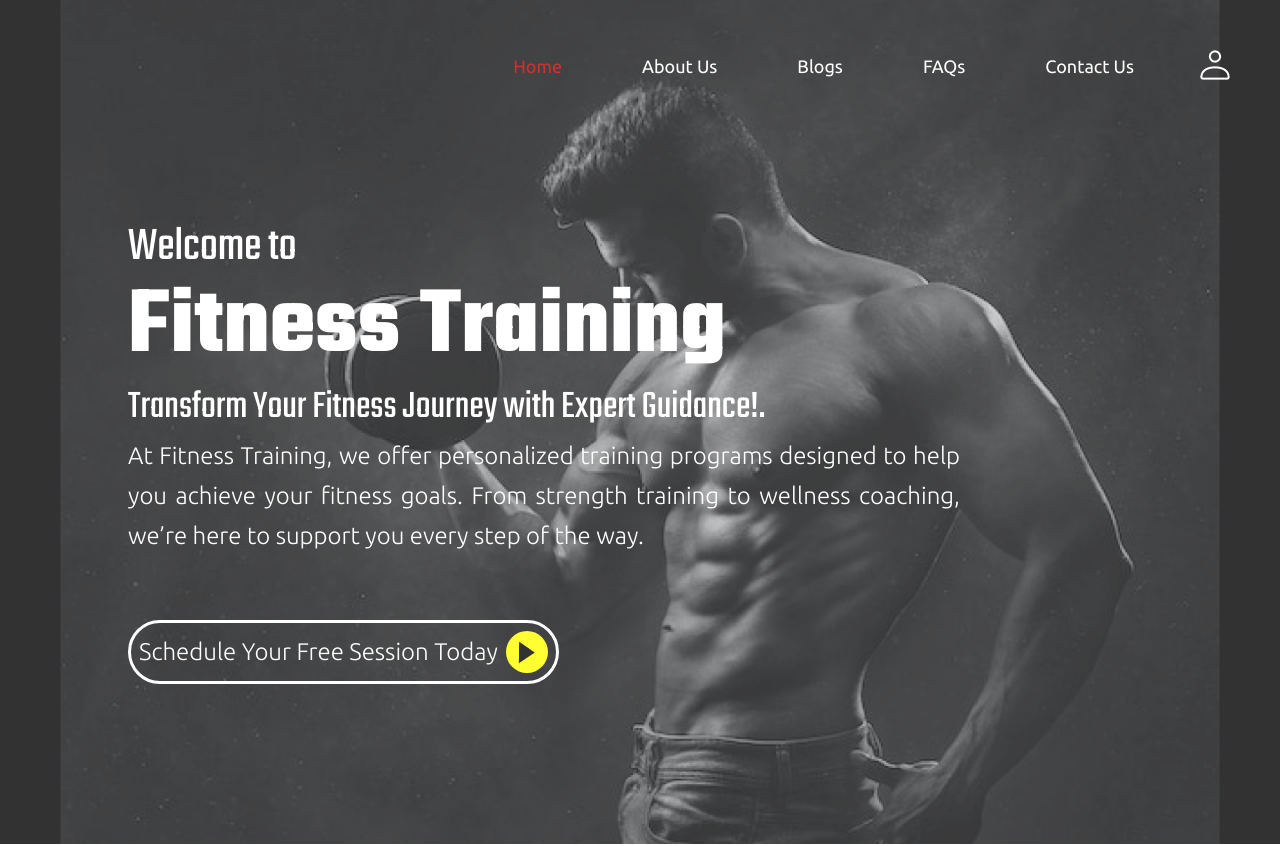
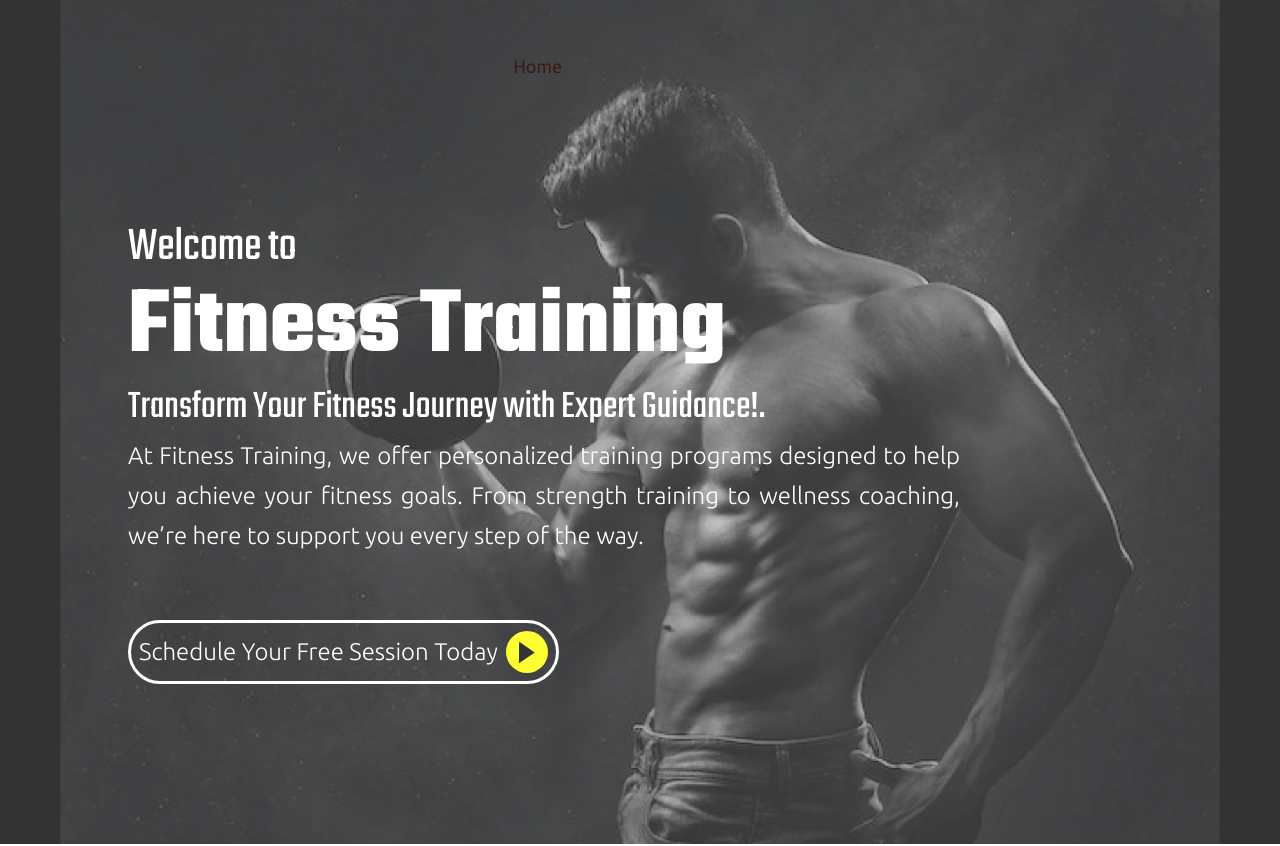
Before and after one commit to AleenaJabeen/Fitness-App, a React (Create React App) app: page / in a window 1280 px wide. Shown: the top 846 px of the page. Built offline with nearby package versions, Linux system fonts and the light colour scheme.

Commit message:
Update Navbar.module.css

```diff
--- a/src/styles/LayoutStyles/Navbar.module.css
+++ b/src/styles/LayoutStyles/Navbar.module.css
@@ -1,8 +1,7 @@
 .navbar {
-  padding: 2.5rem 1.5rem;
+  padding: 2.5rem 1rem 2.5rem 1.5rem;
   max-width: 1440px;
   width: 100%;
-  z-index: 1;
   position: absolute;
   display: flex;
   align-items: center;
```
